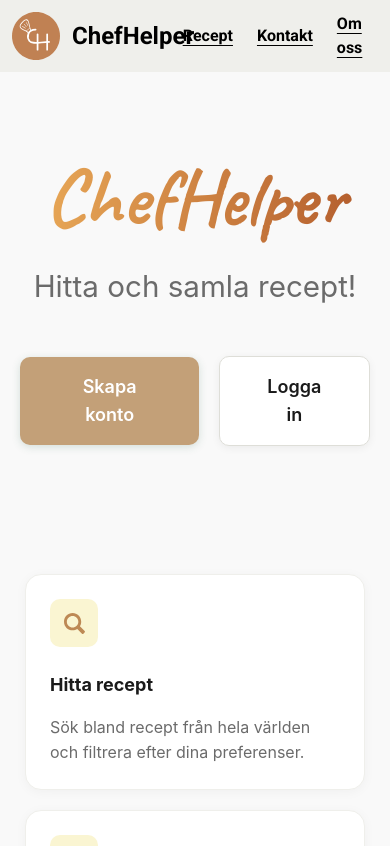
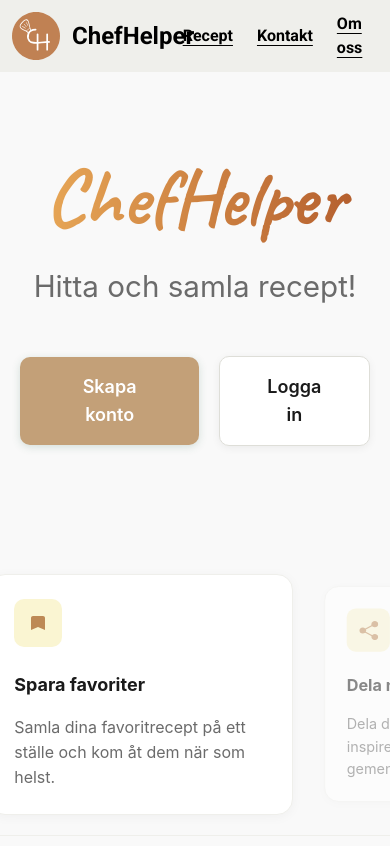
Before and after one commit to rivade/ChefHelper, a Vue app in the folder frontend/: page / in a window 390 px wide. Shown: the top 846 px of the page. Built offline with nearby package versions, Linux system fonts and the light colour scheme; the HTML template or start-up script is replaced by a standard one.

Commit message:
Added carousel to featurecards for mobile view

```diff
--- a/frontend/src/components/landing/FeaturesSection.vue
+++ b/frontend/src/components/landing/FeaturesSection.vue
@@ -1,44 +1,140 @@
 <script setup lang="ts">
+import { computed, onMounted, onUnmounted, ref } from "vue";
 import FeatureCard from "./FeatureCard.vue";
 import SearchIcon from "./icons/SearchIcon.vue";
 import BookmarkIcon from "./icons/BookmarkIcon.vue";
 import ShareIcon from "./icons/ShareIcon.vue";
+
+const isMobileView = ref(false);
+const mobileQuery = window.matchMedia("(max-width: 767px)");
+const activeCardIndex = ref(0);
+let rotationTimer: ReturnType<typeof window.setInterval> | undefined;
+
+const featureCards = [
+  {
+    title: "Hitta recept",
+    description: "Sök bland recept från hela världen och filtrera efter dina preferenser.",
+    icon: SearchIcon,
+  },
+  {
+    title: "Spara favoriter",
+    description: "Samla dina favoritrecept på ett ställe och kom åt dem när som helst.",
+    icon: BookmarkIcon,
+  },
+  {
+    title: "Dela med vänner",
+    description: "Dela dina egna recept och inspirera andra matälskare i gemenskapen.",
+    icon: ShareIcon,
+  },
+];
+
+const carouselTrackStyle = computed(() => ({
+  transform: `translateX(calc(-50% + var(--carousel-step) - ${activeCardIndex.value} * var(--carousel-step)))`,
+}));
+
+function updateMobileView(isMobile: boolean) {
+  isMobileView.value = isMobile;
+
+  if (isMobile) {
+    startAutoRotation();
+  } else {
+    stopAutoRotation();
+  }
+}
+
+function startAutoRotation() {
+  stopAutoRotation();
+  rotationTimer = window.setInterval(showNextCard, 4000);
+}
+
+function stopAutoRotation() {
+  if (rotationTimer) {
+    window.clearInterval(rotationTimer);
+    rotationTimer = undefined;
+  }
+}
+
+function showNextCard() {
+  activeCardIndex.value = (activeCardIndex.value + 1) % featureCards.length;
+}
+
+onMounted(() => {
+  updateMobileView(mobileQuery.matches);
+  mobileQuery.addEventListener("change", handleViewportChange);
+});
+
+onUnmounted(() => {
+  stopAutoRotation();
+  mobileQuery.removeEventListener("change", handleViewportChange);
+});
+
+function handleViewportChange(event: MediaQueryListEvent) {
+  updateMobileView(event.matches);
+}
 </script>
 
-<!--TODO:
-Implementera en version av detta specifikt för mobilvy, så det blir en karusell där cardsen roterar istället för flexbox
--->
+<template>
+  <section v-if="isMobileView">
+    <div class="carousel-viewport px-5 pt-12 pb-5" aria-live="polite">
+      <div class="carousel-track" :style="carouselTrackStyle">
+        <div
+          v-for="(card, index) in featureCards"
+          :key="card.title"
+          class="carousel-card"
+          :class="{ 'carousel-card-active': index === activeCardIndex }"
+          :aria-hidden="index !== activeCardIndex"
+        >
+          <FeatureCard :title="card.title" :description="card.description">
+            <template #icon>
+              <component :is="card.icon" />
+            </template>
+          </FeatureCard>
+        </div>
+      </div>
+    </div>
+  </section>
 
-
-<template>
-  <section
-    class="flex flex-wrap justify-center gap-5 px-5 pt-12 pb-5"
-  >
+  <section v-else class="flex flex-wrap justify-center gap-5 px-5 pt-12 pb-5">
     <FeatureCard
-      title="Hitta recept"
-      description="Sök bland recept från hela världen och filtrera efter dina preferenser."
+      v-for="card in featureCards"
+      :key="card.title"
+      :title="card.title"
+      :description="card.description"
     >
       <template #icon>
-        <SearchIcon />
-      </template>
-    </FeatureCard>
-
-    <FeatureCard
-      title="Spara favoriter"
-      description="Samla dina favoritrecept på ett ställe och kom åt dem när som helst."
-    >
-      <template #icon>
-        <BookmarkIcon />
-      </template>
-    </FeatureCard>
-
-    <FeatureCard
-      title="Dela med vänner"
-      description="Dela dina egna recept och inspirera andra matälskare i gemenskapen."
-    >
-      <template #icon>
-        <ShareIcon />
+        <component :is="card.icon" />
       </template>
     </FeatureCard>
   </section>
 </template>
+
+<style scoped>
+.carousel-viewport {
+  --carousel-card-width: min(340px, 78vw);
+  --carousel-gap: 1rem;
+  --carousel-step: calc(var(--carousel-card-width) + var(--carousel-gap));
+  width: 100%;
+  overflow: hidden;
+}
+
+.carousel-track {
+  position: relative;
+  left: 50%;
+  display: flex;
+  gap: var(--carousel-gap);
+  width: max-content;
+  transition: transform 0.7s ease-in-out;
+}
+
+.carousel-card {
+  flex: 0 0 var(--carousel-card-width);
+  opacity: 0.5;
+  transform: scale(0.9);
+  transition: opacity 0.7s ease, transform 0.7s ease;
+}
+
+.carousel-card-active {
+  opacity: 1;
+  transform: scale(1);
+}
+</style>
```
